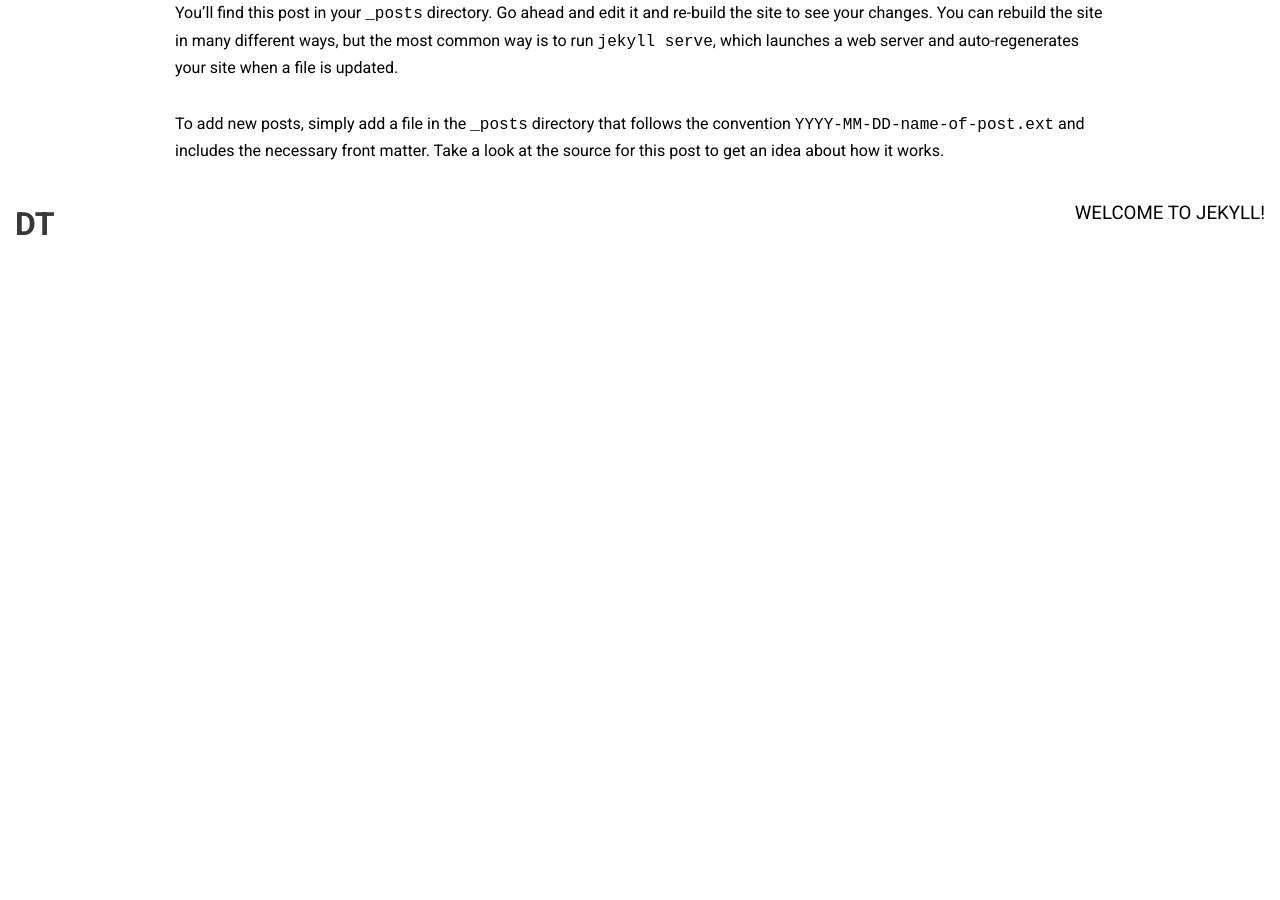
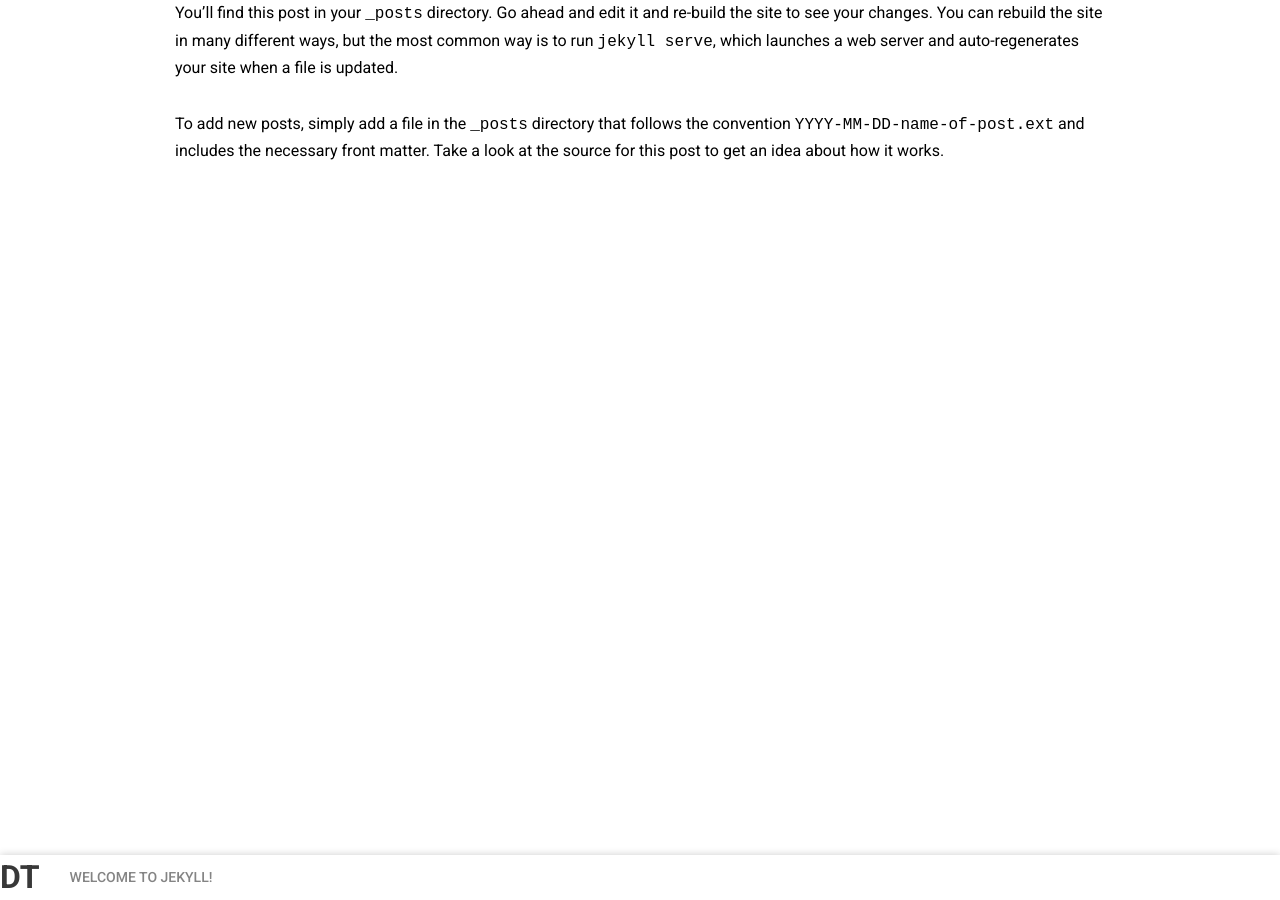
Before and after one commit to ginpro/ginpro.github.io, a Jekyll site: the page built from _posts/2015-10-03-welcome-to-jekyll.markdown, in a window 1280 px wide. Built offline with Jekyll 4.4.1, drawn with Linux system fonts in a browser that asks for light colours.

Commit message:
fixed ui

```diff
--- a/_includes/footer-post.html
+++ b/_includes/footer-post.html
@@ -1,7 +1,7 @@
 <footer class="footer-post">
   <h1 class="logo pull-left"><a href="#">DT</a></h1>
 
-  <div class="pull-right">
+  <div class="pull-left">
     <h3>{{ page.title }}</h3>
   </div>
 </footer>
--- a/_sass/_post-detail.scss
+++ b/_sass/_post-detail.scss
@@ -8,10 +8,15 @@
 }
 
 .footer-post {
+  height: 45px;
+  line-height: 45px;
+  width: 100%;
+  background: white;
+  box-shadow: rgba(0, 0, 0, 0.2) 0px 0px 8px;
   position: fixed;
-  width: 100%;
-  background: #fff;
-  padding: 5px 15px;
+  bottom: 0px;
+  display: block;
+  z-index: 99;
 
   h1, h3 {
     padding: 0;
@@ -20,6 +25,9 @@
 
   h3 {
     text-transform: uppercase;
-    font-weight: 400;
+    font-weight: 500;
+    font-size: 14px;
+    color: #848484;
+    margin-left: 30px
   }
 }
```
